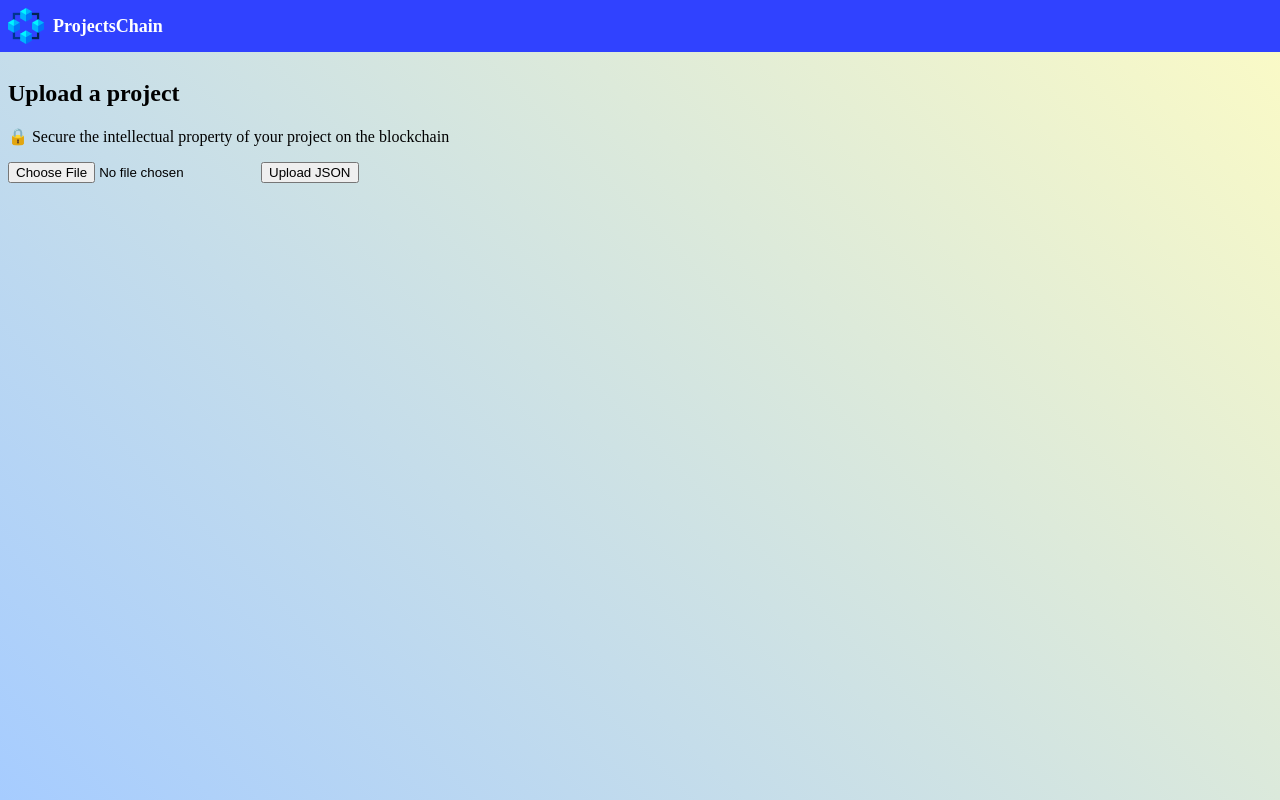
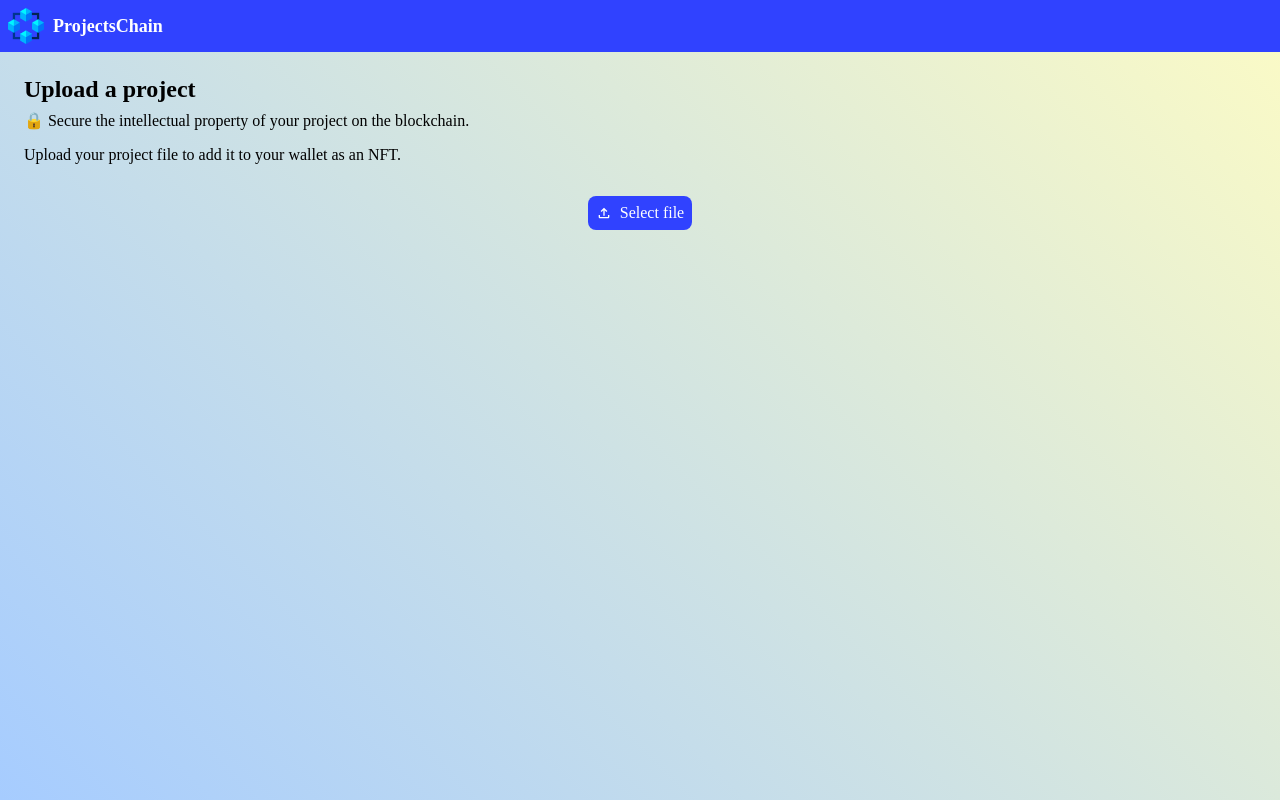
Before and after one commit to vicentinileonardo/projectschain, a Vue app: page /upload in a window 1280 px wide. Built offline with nearby package versions, Linux system fonts and the light colour scheme.

Commit message:
add some frontend

```diff
--- a/frontend/components/AppButton.vue
+++ b/frontend/components/AppButton.vue
@@ -1,8 +1,11 @@
 <script setup lang="ts">
+const props = defineProps<{
+  round?: boolean;
+}>()
 </script>
 
 <template>
-    <button class="button">
+    <button class="button" :class="{'rounded': props.round}">
         <slot>
 
         </slot>
@@ -22,4 +25,9 @@
 .button:hover {
     background-image: linear-gradient(rgb(0 0 0/20%) 0 0);
 }
+
+.rounded {
+  padding: 0.1em;
+  border-radius: 100%;
+}
 </style>
--- /dev/null
+++ b/frontend/components/LoadingSpinner.vue
@@ -0,0 +1,59 @@
+<script setup lang="ts">
+
+</script>
+
+<template>
+  <div style="width: fit-content;">
+    <div class="lds-facebook">
+      <div></div>
+      <div></div>
+      <div></div>
+    </div>
+  </div>
+
+</template>
+
+<style scoped>
+.lds-facebook {
+  display: inline-block;
+  position: relative;
+  width: 80px;
+  height: 80px;
+}
+
+.lds-facebook div {
+  display: inline-block;
+  position: absolute;
+  left: 8px;
+  width: 16px;
+  background: var(--primary);
+  animation: lds-facebook 1.2s cubic-bezier(0, 0.5, 0.5, 1) infinite;
+}
+
+.lds-facebook div:nth-child(1) {
+  left: 8px;
+  animation-delay: -0.24s;
+}
+
+.lds-facebook div:nth-child(2) {
+  left: 32px;
+  animation-delay: -0.12s;
+}
+
+.lds-facebook div:nth-child(3) {
+  left: 56px;
+  animation-delay: 0;
+}
+
+@keyframes lds-facebook {
+  0% {
+    top: 8px;
+    height: 64px;
+  }
+  50%, 100% {
+    top: 24px;
+    height: 32px;
+  }
+}
+
+</style>
--- a/frontend/style.css
+++ b/frontend/style.css
@@ -12,12 +12,21 @@
     text-decoration: none;
 }
 
+.my2 {
+    margin: 2em 0;
+}
+
+.centered {
+    margin-left: auto;
+    margin-right: auto;
+}
+
 .bg-primary {
     background-color: var(--primary);
     color: white;
 }
 
 .bg-danger {
-    background-color: red;
+    background-color: #e52a2a;
     color: white;
 }
--- a/frontend/views/UploadView.vue
+++ b/frontend/views/UploadView.vue
@@ -1,38 +1,141 @@
-<script lang="ts">
-    function uploadToIPFS() {
-        var fileField=document.getElementById("fileToUpload");
-        if(fileField.files.length == 0 ){
+<script setup lang="ts">
+import {ref} from "vue";
+import { Icon } from '@iconify/vue';
+import AppButton from "@/components/AppButton.vue";
+import LoadingSpinner from "@/components/LoadingSpinner.vue";
+
+const fileToUpload = ref<File | null>(null);
+const uploadedPath = ref('');
+
+const uploaded = ref(false);
+const loading = ref(false);
+
+function onFileUpload(e: Event) {
+  const target = e.target as HTMLInputElement;
+  if (target && target.files) {
+    fileToUpload.value = target.files[0];
+  }
+}
+
+function onDeleteFile() {
+  fileToUpload.value = null;
+}
+
+async function uploadToIPFS() {
+  loading.value = true;
+  if(!fileToUpload.value){
       alert("No files selected");
   } else {
       const formData = new FormData();
-            formData.append("file", fileField.files[0]);
-            fetch("http://127.0.0.1:3000/api/uploadIPFS", {
+      formData.append("file", fileToUpload.value);
+      let res = await fetch("http://127.0.0.1:3000/api/uploadIPFS", {
           method: 'POST',
           body: formData,
-            })
-            .then(res => res.json())
-            .then(data => {
-                const dataParsed = JSON.parse(data);
-                if(dataParsed.status=="FAIL"){
-                    alert(dataParsed.message);
-                }else{
-                    document.getElementById("responseDiv").innerHTML="The file will be available soon here: "+dataParsed.url}
+      });
+      res = await res.json();
+      uploadedPath.value = res.result[0].path;
   }
-            )
+  loading.value = false;
+  uploaded.value = true;
 }
+
+function onResetUpload() {
+  uploaded.value = false;
+  fileToUpload.value = null;
 }
 </script>
 
 <template>
+  <header>
+    <h2>Upload a project</h2>
+    <p>🔒 Secure the intellectual property of your project on the blockchain.</p>
+    <p>Upload your project file to add it to your wallet as an NFT.</p>
+  </header>
 
-    <h2>Upload a project</h2>
-    <p>🔒 Secure the intellectual property of your project on the blockchain</p>
-    <input type="file" id="fileToUpload">
-    <button type="button" onclick="uploadToIPFS()">Upload JSON</button>
-    <br>
-    <div id="responseDiv"></div>
+  <div class="my2" v-if="!loading && !uploaded">
+    <label class="file-uploader bg-primary">
+      <input type="file" @change="onFileUpload"/>
+      <Icon icon="material-symbols:upload" />
+      <span>Select file</span>
+    </label>
+    <div v-if="fileToUpload" class="uploaded-file">
+      <Icon icon="mdi:file" />
+      <span>{{ fileToUpload.name }}</span>
+      <AppButton :round="true" class="bg-danger" @click="onDeleteFile">
+        <Icon icon="material-symbols:close" />
+      </AppButton>
+    </div>
+  </div>
+
+  <AppButton @click="uploadToIPFS()" v-if="fileToUpload && !loading && !uploaded" class="bg-primary centered">
+    <span>Upload</span>
+  </AppButton>
+
+  <LoadingSpinner v-if="loading" class="centered" />
+
+  <div v-if="uploaded" class="upload-result">{{ uploadedPath }}</div>
+
+  <AppButton class="bg-primary centered my2" v-if="uploaded" @click="onResetUpload">
+    <span>Upload another project</span>
+  </AppButton>
 </template>
 
 <style scoped>
+header {
+  margin: 1em;
+}
 
+header > h2 {
+  margin: 0;
+}
+
+header > p {
+  margin-top: 0.5em;
+}
+
+input[type="file"] {
+  display: none;
+}
+
+.file-uploader {
+  width: fit-content;
+  margin-left: auto;
+  margin-right: auto;
+  border-radius: 0.5em;
+  display: flex;
+  justify-content: center;
+  align-items: center;
+  gap: 0.5em;
+  padding: 0.5em;
+  font-size: medium;
+  cursor: pointer;
+}
+
+.file-uploader:hover {
+  background-image: linear-gradient(rgb(0 0 0/20%) 0 0);
+}
+
+.uploaded-file {
+  width: fit-content;
+  margin-left: auto;
+  margin-right: auto;
+  background-color: #f0f0f0;
+  border-radius: 0.5em;
+  border: 1px #d0d0d0 solid;
+  display: flex;
+  align-items: center;
+  gap: 0.5em;
+  padding: 0.5em 1em;
+  margin-top: 1em;
+}
+
+.upload-result {
+  width: fit-content;
+  margin-left: auto;
+  margin-right: auto;
+  background-color: #f0f0f0;
+  border-radius: 0.5em;
+  border: 1px #d0d0d0 solid;
+  padding: 0.5em 1em;
+}
 </style>
```
Also changed, not shown: truffle-config.js (+4 -4 lines), .eslintrc.cjs, 1 other file (tests, documents, lock files or other folders). Lines whose indentation alone changed are shown as unchanged.
